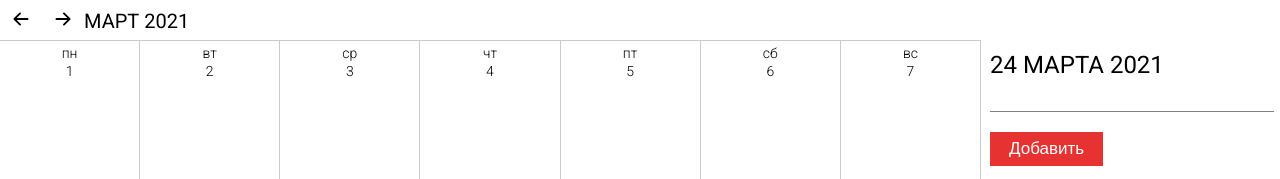
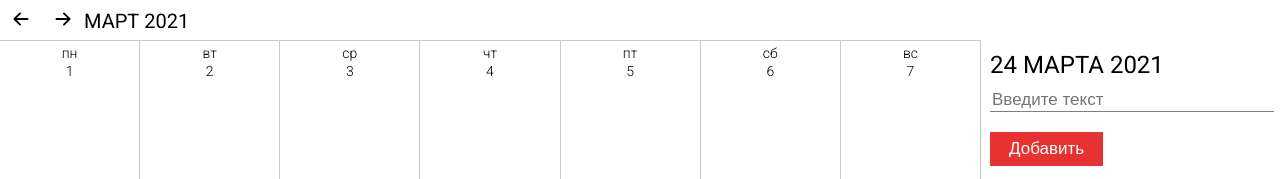
Before and after one commit to maksssat/todo, a React (Create React App) app: page /#/ in a window 1280 px wide. Shown: the top 179 px of the page. Built offline with nearby package versions, Linux system fonts and the light colour scheme.

Commit message:
подъём вызова хуков, валидация полей ввода

```diff
--- a/src/Components/Todo/EditTodo.jsx
+++ b/src/Components/Todo/EditTodo.jsx
@@ -46,6 +46,7 @@ export default function EditTodo() {
           className="todo-input"
           type="text"
           value={inputValue}
+          placeholder={"Введите текст"}
           onChange={handleInputChange}
           onKeyPress={handleEnterPress}
           required
--- a/src/Components/Todo/Todo.jsx
+++ b/src/Components/Todo/Todo.jsx
@@ -3,20 +3,22 @@ import TodoInput from "./TodoInput";
 import TodoList from "./TodoList";
 import { useSelector } from "react-redux";
 import { selectedDate } from "../../Redux/date/dateSlice";
+import useDeviceDetect from "../Hooks/useDeviceDetect";
 import "./Todo.css";
 
 export default function Todo() {
   const date = useSelector(selectedDate);
+  const isMobile = useDeviceDetect();
 
   return (
     <section className="todo">
-      <h2 className="todo-header">{date}</h2>
-      <TodoInput />
+      {isMobile || <h2 className="todo-header">{date}</h2>}
+      <TodoInput date={date} isMobile={isMobile} />
       <div className="todo-content">
         <h3>Невыполненные</h3>
-        <TodoList completed={false} />
+        <TodoList completed={false} date={date} isMobile={isMobile} />
         <h3>Выполненные</h3>
-        <TodoList completed={true} />
+        <TodoList completed={true} date={date} isMobile={isMobile} />
       </div>
     </section>
   );
--- a/src/Components/Todo/TodoInput.jsx
+++ b/src/Components/Todo/TodoInput.jsx
@@ -1,12 +1,11 @@
 import React, { useState } from "react";
-import { useSelector, useDispatch } from "react-redux";
-import { selectedDate } from "../../Redux/date/dateSlice";
+import { useDispatch } from "react-redux";
+import { Link } from "react-router-dom";
 import { add } from "../../Redux/todo/todoSlice";
 
-export default function TodoInput() {
+export default function TodoInput({ date, isMobile }) {
   const [inputValue, setInputValue] = useState("");
 
-  const date = useSelector(selectedDate);
   const dispatch = useDispatch();
 
   function handleInputChange(e) {
@@ -33,6 +32,7 @@ export default function TodoInput() {
         className="todo-input"
         type="text"
         value={inputValue}
+        placeholder={"Введите текст"}
         onChange={handleInputChange}
         onKeyPress={handleEnterPress}
         required
@@ -40,6 +40,11 @@ export default function TodoInput() {
       <button className="todo-button" onClick={handleClick}>
         Добавить
       </button>
+      {isMobile && (
+        <Link to="/" className="todo-button">
+          Отмена
+        </Link>
+      )}
     </form>
   );
 }
--- a/src/Components/Todo/TodoList.jsx
+++ b/src/Components/Todo/TodoList.jsx
@@ -1,17 +1,13 @@
 import React from "react";
 import { useSelector, useDispatch } from "react-redux";
-import { selectedDate } from "../../Redux/date/dateSlice";
 import { remove, complete, selectTodos } from "../../Redux/todo/todoSlice";
 import classNames from "classnames";
 import { Link } from "react-router-dom";
-import useDeviceDetect from "../Hooks/useDeviceDetect";
 
-export default function TodoList({ completed }) {
+export default function TodoList({ completed, date, isMobile }) {
   const dispatch = useDispatch();
-  const date = useSelector(selectedDate);
   const todos = useSelector(selectTodos);
 
-  const isMobile = useDeviceDetect();
   const linkPrefix = isMobile ? "todo" : "calendar";
 
   const todosArr = todos[date] === undefined ? [] : Object.values(todos[date]);
```
